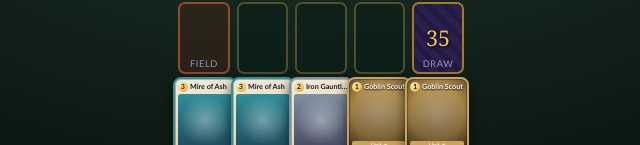
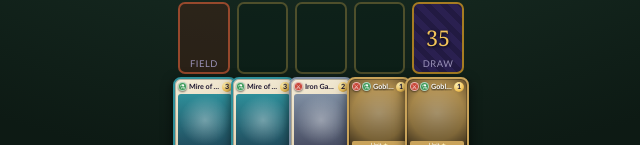
Before and after one commit to demonlord321/Battleokias, a website with bundled scripts: page index.html in a window 1280 px wide. Both pictures are taken after a click on the button "New Game". Shown: the part 655-800 px from the top of the page, 319-959 px from the left. Built offline with nearby package versions, Linux system fonts and the light colour scheme.

Commit message:
Cards: Signet symbols top-left (Arms, Magic, Alchemy; multiple allowed), cost moved top-right (Mapmaker)

```diff
--- a/src/board/card.js
+++ b/src/board/card.js
@@ -14,7 +14,25 @@ export const CARD_TYPES = {
   formation: { label: "Formation",   color: "#5a6fd0" },
 };
 
+// Signets (RULES.md): the card's Signet symbols sit in its top-left corner.
+// A card can carry more than one.
+export const SIGNETS = {
+  arms:    { label: "School of Arms",    symbol: "⚔", color: "#c8483a" },
+  magic:   { label: "School of Magic",   symbol: "✦", color: "#7a5ce0" },
+  alchemy: { label: "School of Alchemy", symbol: "⚗", color: "#3f9a5a" },
+};
+
 const esc = (s) => String(s ?? "").replace(/[&<>"]/g, (c) => ({ "&": "&amp;", "<": "&lt;", ">": "&gt;", '"': "&quot;" })[c]);
+
+function signetIcons(signets = []) {
+  return signets
+    .map((id) => {
+      const sg = SIGNETS[String(id).toLowerCase()];
+      if (!sg) return `<span class="signet" title="${esc(id)}">?</span>`;
+      return `<span class="signet" title="${sg.label}" style="--signet-color:${sg.color}">${sg.symbol}</span>`;
+    })
+    .join("");
+}
 
 export function renderCard(card, faceUp = true) {
   const el = document.createElement("div");
@@ -32,8 +50,9 @@ export function renderCard(card, faceUp = true) {
   el.title = card?.name ?? "";
   el.innerHTML = `
     <div class="card-top">
-      ${card?.cost != null ? `<span class="card-cost">${esc(card.cost)}</span>` : ""}
+      <span class="card-signets">${signetIcons(card?.signets)}</span>
       <span class="card-name">${esc(card?.name ?? "Card")}</span>
+      ${card?.cost != null ? `<span class="card-cost" title="Energy cost">${esc(card.cost)}</span>` : ""}
     </div>
     <div class="card-art"></div>
     <div class="card-type">${esc(type.label)}${card?.level ? ` <span class="card-level">${"★".repeat(card.level)}</span>` : ""}</div>
--- a/src/screens/game.js
+++ b/src/screens/game.js
@@ -4,12 +4,12 @@ import { buildBoard, renderBoard } from "../board/board.js";
 
 // Placeholder cards until cards.json exists (Milestone 1). One of each type so the frames show.
 const SAMPLE = [
-  { name: "Goblin Scout", type: "unit", cost: 1, level: 1, attack: 300, defense: 200, formation: "Placeholder until formations are designed.", text: "A quick little raider." },
-  { name: "Ember Bolt", type: "spell", cost: 2, text: "Deal damage to a unit." },
-  { name: "Mire of Ash", type: "field", cost: 3, text: "Affects the whole field." },
-  { name: "Snare Pit", type: "trap", cost: 1, text: "Activate on your opponent's turn." },
-  { name: "Iron Gauntlet", type: "equipment", cost: 2, text: "Equip to a unit." },
-  { name: "Kias Idol", type: "artifact", cost: 4, text: "A relic of power." },
+  { name: "Goblin Scout", type: "unit", signets: ["arms", "alchemy"], cost: 1, level: 1, attack: 300, defense: 200, formation: "Placeholder until formations are designed.", text: "A quick little raider." },
+  { name: "Ember Bolt", type: "spell", signets: ["magic"], cost: 2, text: "Deal damage to a unit." },
+  { name: "Mire of Ash", type: "field", signets: ["alchemy"], cost: 3, text: "Affects the whole field." },
+  { name: "Snare Pit", type: "trap", signets: ["arms"], cost: 1, text: "Activate on your opponent's turn." },
+  { name: "Iron Gauntlet", type: "equipment", signets: ["arms"], cost: 2, text: "Equip to a unit." },
+  { name: "Kias Idol", type: "artifact", signets: ["magic"], cost: 4, text: "A relic of power." },
 ];
 function sampleDeck(prefix) {
   return Array.from({ length: 40 }, (_, i) => ({ ...SAMPLE[i % SAMPLE.length], id: `${prefix}${i}` }));
--- a/style.css
+++ b/style.css
@@ -470,3 +470,18 @@ html, body {
 
 .slot-formation { border-color: rgba(90, 111, 208, 0.7); background: rgba(40, 50, 120, 0.4); }
 .slot-formation .slot-label { letter-spacing: 0; font-size: calc(var(--h) * 0.105); }
+
+/* Signet symbols, top-left of every card (cost moved to the top-right). */
+.card-signets { display: flex; gap: 1px; flex-shrink: 0; }
+.card-signets:empty { display: none; }
+.signet {
+  width: 1.4em; height: 1.4em;
+  border-radius: 50%;
+  display: grid; place-items: center;
+  font-size: 0.9em;
+  line-height: 1;
+  color: #fff;
+  background: var(--signet-color, #666);
+  border: 1px solid rgba(255, 255, 255, 0.6);
+  box-shadow: 0 1px 2px rgba(0, 0, 0, 0.5);
+}
```
